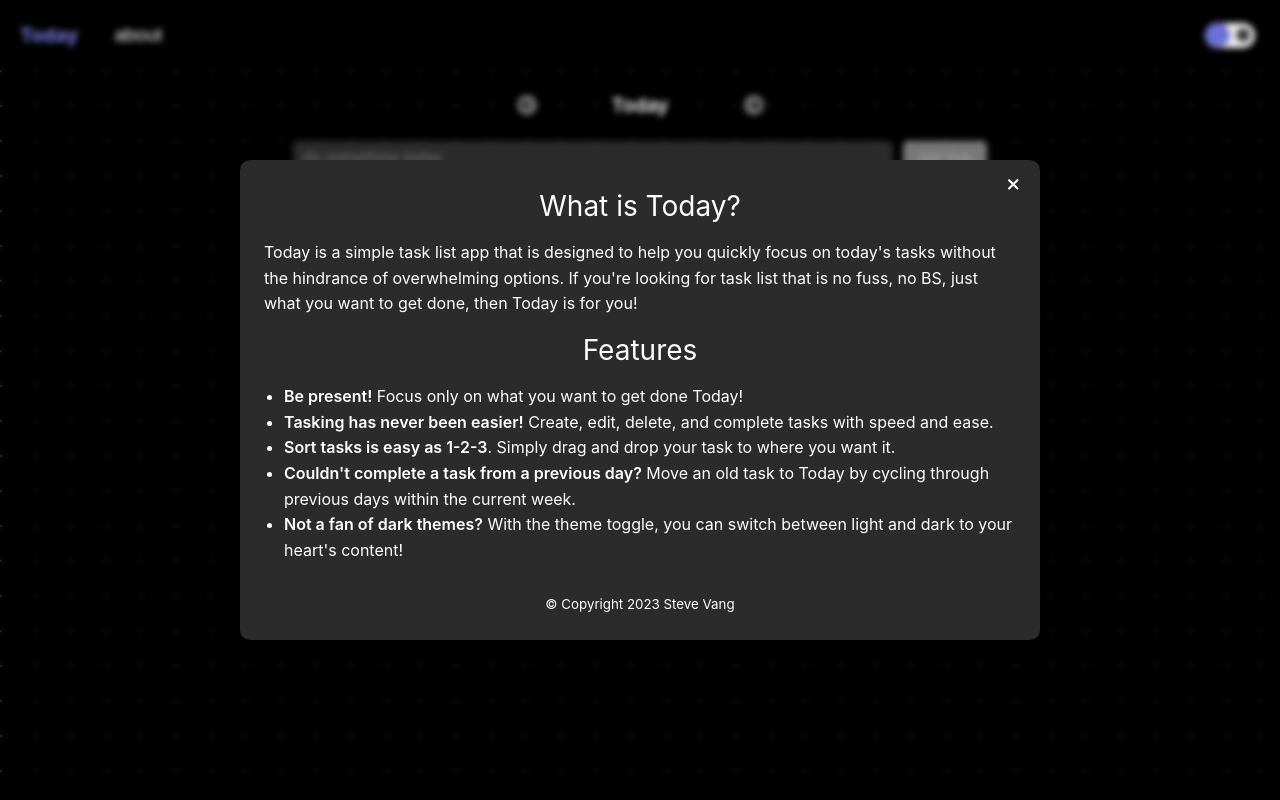
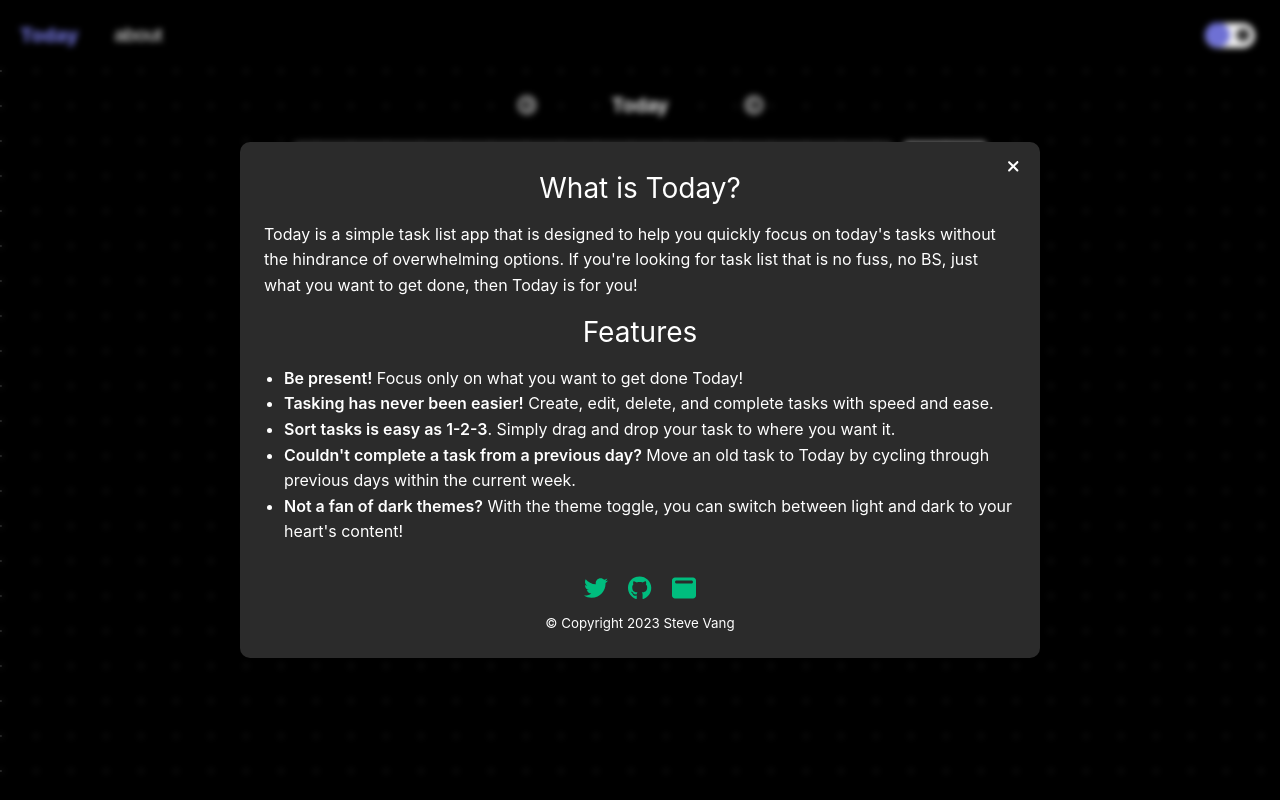
Before and after one commit to vanquiche/today-task, a Vue app: page / in a window 1280 px wide. Both pictures are taken after a click on the button "about". Built offline with nearby package versions, Linux system fonts and the light colour scheme.

Commit message:
add social links

```diff
--- a/src/components/ModalDialog.vue
+++ b/src/components/ModalDialog.vue
@@ -73,6 +73,17 @@ function clickModal(e: Event) {
             switch between light and dark to your heart's content!
           </li>
         </ul>
+        <div class="linkContainer">
+          <a href="https://twitter.com/stevevangdev" title="twitter">
+            <font-awesome-icon icon="fa-brands fa-twitter" size="xl" />
+          </a>
+          <a href="https://github.com/vanquiche" title="github">
+            <font-awesome-icon icon="fa-brands fa-github" size="xl" />
+          </a>
+          <a href="https://stevevangdev.com" title="steve vang website">
+            <font-awesome-icon icon="fa-solid fa-window-maximize" size="xl" />
+          </a>
+        </div>
         <small
           >&copy; Copyright {{ new Date().getFullYear() }} Steve Vang</small
         >
@@ -128,6 +139,13 @@ function clickModal(e: Event) {
   right: 15px;
 }
 
+.linkContainer {
+  width: 100%;
+  display: flex;
+  gap: 20px;
+  justify-content: center;
+}
+
 b {
   font-weight: 600;
 }
```
Also changed, not shown: src/main.ts (+7 -1 lines).
